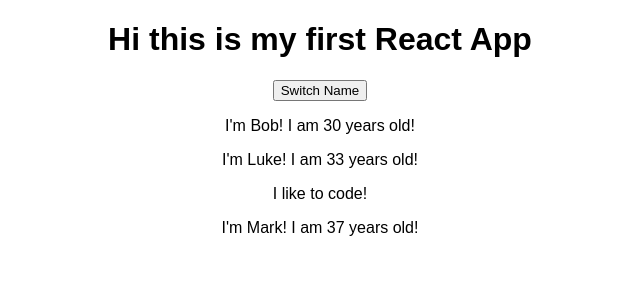
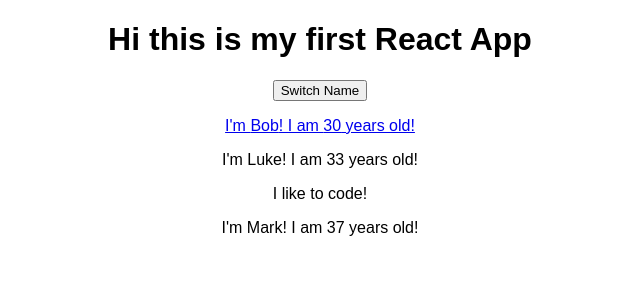
Before and after one commit to filipecamargos/React-Person-App-First-React-App, a React (Create React App) app: page / in a window 1280 px wide. Shown: the top 300 px of the page, without its empty margins (320-960 px from the left). Built offline with nearby package versions, Linux system fonts and the light colour scheme.

Commit message:
Passing methods as ref using parameter)

```diff
--- a/src/App.js
+++ b/src/App.js
@@ -18,30 +18,35 @@
 
   //method that uses setState store as a veriable JS new sintex if this was
   //If this was a method it would have to be called as function and would be executed right way
-  switchNameHandler = () => {
+  switchNameHandler = (newName) => {
     this.setState({
       persons: [
         { name:"Bob Marley", age:"30"},
         { name:"Luke Hoge", age:"33"},
-        { name:"Mark Duny", age:"40"},
+        { name:newName, age:"40"},
       ],
     })
   }
 
 
   //What is render in the page
+  //Methods can be passed to method as a reference to it a parent componet like refSwitchNameHandler
+  //To pass paraments to methods uses switchNameHandler.bind(this, value) or wit arrow function that will not get executed
+  //automaticlly like () => this.switchNameHandler(value) - It can be a little slower
   render() {
     return (
       <div className ="App">
         <h1> Hi this is my first React App </h1>
-        <button onClick={this.switchNameHandler}>Switch Name</button>
-        <Person
+        <button onClick={ () => this.switchNameHandler("Bruno Covas")}>Switch Name</button>
+        <a href="#" ><Person
           name={this.state.persons[0].name}
           age={this.state.persons[0].age}
-        />
+          refSwitchNameHandler={this.switchNameHandler.bind(this, "Marcus Broke")}
+        /></a>
         <Person
           name={this.state.persons[1].name}
-          age={this.state.persons[1].age}>
+          age={this.state.persons[1].age}
+          >
             I like to code!
         </Person>
         <Person
--- a/src/Person/Person.js
+++ b/src/Person/Person.js
@@ -8,7 +8,7 @@
    //Children represent take the what is passed within the tag ex: <Person> some text </Person>
     return (
         <div>
-        <p>I'm {props.name}! I am {props.age} years old!</p>
+        <p onClick={props.refSwitchNameHandler}>I'm {props.name}! I am {props.age} years old!</p>
         <p>{props.children}</p>
         </div>
     );
```
